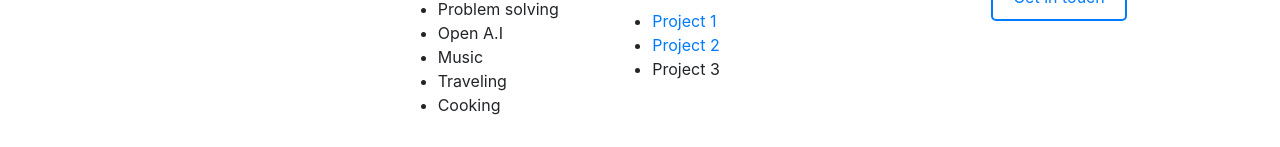
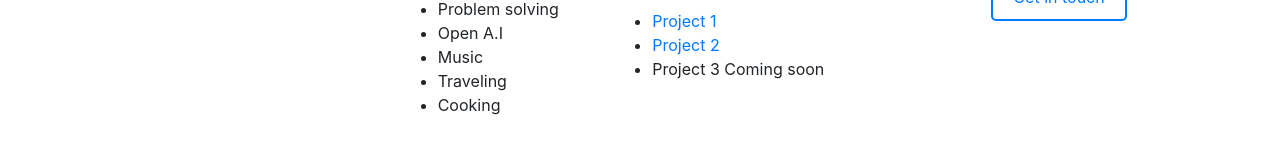
Before and after one commit to Onim1/C.V-for-wab, a website: page index.html in a window 1280 px wide. Shown: the part 603-750 px from the top of the page. Drawn offline with nearby package versions, Linux system fonts and the light colour scheme.

Commit message:
git commit -m "Add a new line to index.html"

```diff
--- a/index.html
+++ b/index.html
@@ -63,7 +63,7 @@
                     <ul>
                         <li><a href="CSS-My site/index.html">Project 1</a></li>
                         <li><a href="TinDog-Start-master/index.html">Project 2</a></li>
-                        <li>Project 3</li>
+                        <li>Project 3 Coming soon</li>
                     </ul>
                 </section>
 
```
